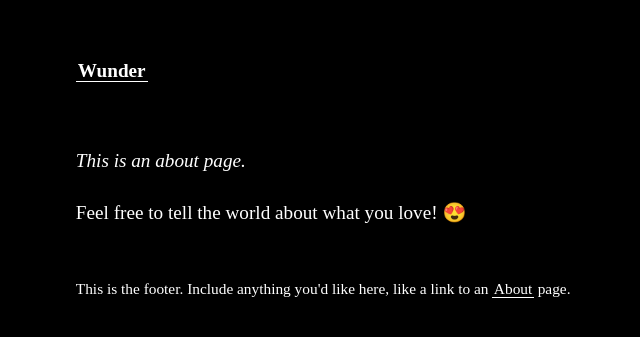
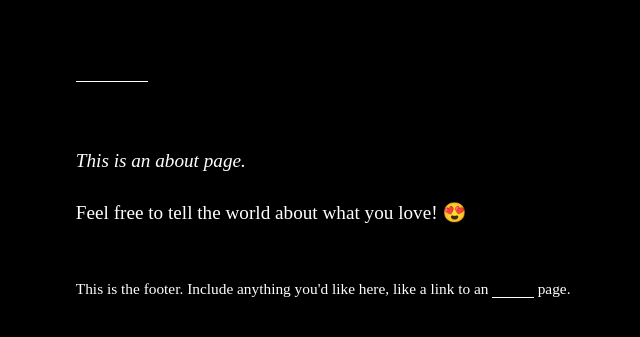
Before and after one commit to stardoom4/CE44, a Jekyll site: the page built from _pages/about.md, in a window 1280 px wide. Shown: the top 337 px of the page, without its empty margins (1-641 px from the left). Built offline with Jekyll 4.4.1, drawn with Linux system fonts in a browser that asks for light colours.

Commit message:
Update _style.scss

```diff
--- a/_sass/_style.scss
+++ b/_sass/_style.scss
@@ -83,10 +83,10 @@ a {
   padding: 0 0.1em;
   text-decoration: none;
   border-bottom: 1px solid $color-border;
-  color: #fff;
+  color: #000000;
   &:hover {
-    color: black !important;
-    background: #fffaf1;
+    color: #000000 !important;
+    background: #fff;
   }
   &:after {
     position: relative;
```
